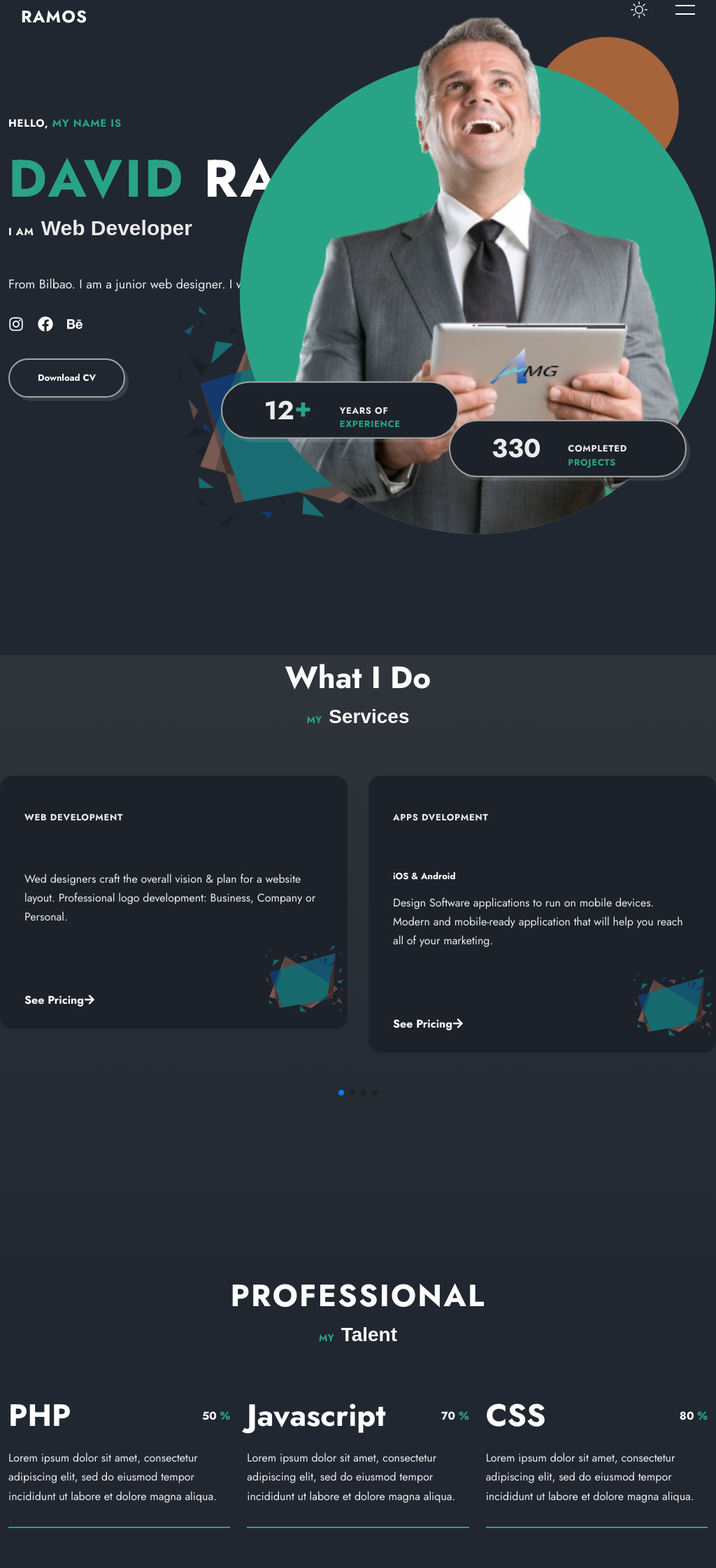
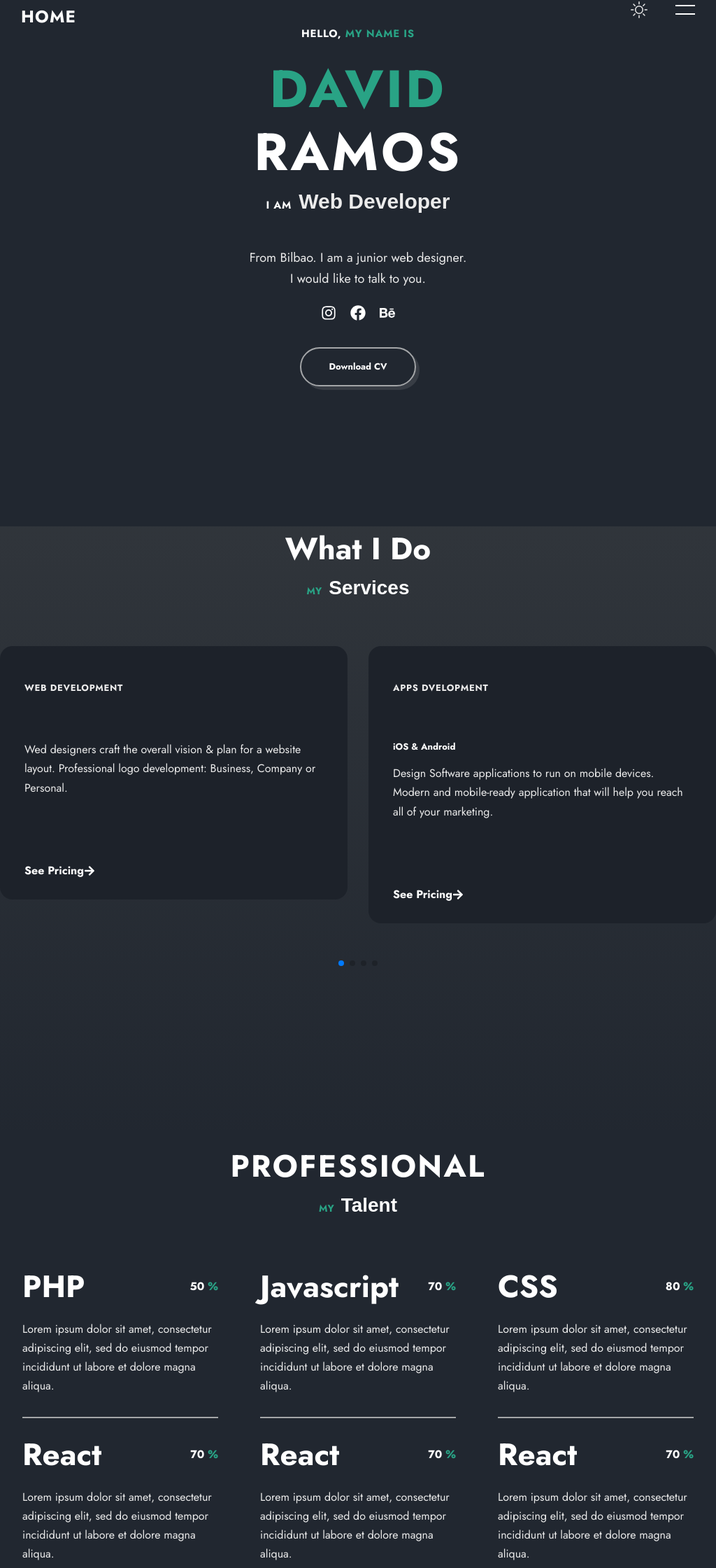
Before and after one commit to albinramos/frontend-react-personal, a React (Vite) app: page /#home in a window 1024 px wide. Shown: the part 44-2284 px from the top of the page at 70% size. Built offline with nearby package versions, Linux system fonts and the light colour scheme.

Commit message:
CSS responsive

```diff
--- a/index.html
+++ b/index.html
@@ -8,7 +8,7 @@
     <link href='https://unpkg.com/boxicons@2.1.4/css/boxicons.min.css' rel='stylesheet'>
     <!-- UNICONS -->
     <link rel="stylesheet" href="https://unicons.iconscout.com/release/v4.0.8/css/line.css">
-    <title>Vite + React</title>
+    <title>PORTFOLIO</title>
   </head>
   <body>
     <div id="root"></div>
--- a/src/components/contact/Contact.jsx
+++ b/src/components/contact/Contact.jsx
@@ -52,21 +52,21 @@ const handleSubmit = (e) => {
                     <FaRegMap />
                   </span>
                   <h3 className="contact__card-title">Address</h3>
-                    <p className="contact__card-data">Solondota, 48600 Sopelana </p>
+                    <p className="contact__card-data">Bilbao, 45 48000 Bilbao </p>
                 </div>
                 <div className="contact__card">
                   <span className="contact__card-icon">
                     <FaRegUser />
                   </span>
                   <h3 className="contact__card-title">Freelance</h3>
-                    <p className="contact__card-data">Available Right Now </p>
+                    <p className="contact__card-data">Availabe for new projects</p>
                 </div>
                 <div className="contact__card">
                   <span className="contact__card-icon">
                     <FaRegEnvelope />
                   </span>
                   <h3 className="contact__card-title">Email</h3>
-                    <p className="contact__card-data">dramosh79@gmail.com </p>
+                    <p className="contact__card-data">david@mail.com </p>
                 </div>
                 <div className="contact__card">
                   <span className="contact__card-icon">
--- a/src/components/contact/contact.css
+++ b/src/components/contact/contact.css
@@ -4,6 +4,9 @@
 
 .contact__container{
   grid-template-columns: 5fr 7fr;
+  display: flex;
+  flex-direction: column;
+  align-items: center;
 }
 
 .contact__card{
@@ -92,3 +95,29 @@
 .text-cs{
   margin-top: 20px;
 }
+
+
+@media only screen and (max-width: 468px) {
+  .portfolio__items {
+      width: 80%; /* En dispositivos móviles, ocupa todo el ancho disponible */
+      margin: auto;
+      height: 100%;
+    }
+}
+
+@media only screen and (min-width: 1024px){
+  .contact__container{
+    grid-template-columns: 5fr 7fr;
+    display: flex;
+    flex-direction: row;
+    margin: auto;
+  }
+
+  .contact__content{
+    margin: auto;
+  }
+
+  .contact__form{
+    margin: auto;
+  }
+}
--- a/src/components/header/Header.jsx
+++ b/src/components/header/Header.jsx
@@ -11,8 +11,8 @@ import { animateScroll } from 'react-scroll';
 const Header = () => {
   const [showMenu, setShowMenu] = useState(false);
   const [scrollNav, setScrollNav] = useState(false);
-  const [theme, setTheme] = useState('dark-theme');
-
+  const [theme, setTheme] = useState('light-theme');
+  console.log('Current theme:', theme);
   const scrollTop = () => {
     animateScroll.scrollToTop();
   };
@@ -42,13 +42,14 @@ const Header = () => {
   }, [showMenu]);
 
   useEffect(() => {
+    console.log('Theme updated:', theme);
     document.documentElement.className = theme;}, [theme]);
 
 
   return(
     <header className={`${scrollNav ? 'scroll-header' : ''} header`} >
       <nav className="nav">
-        <Link to='/' onClick={scrollTop} href="" className="nav__logo text-cs">Ramos</Link>
+        <Link to='/' onClick={scrollTop} href="" className="nav__logo text-cs">Home</Link>
 
         <div className={`${showMenu ? 'nav__menu show-menu' : 'nav__menu'}`}>
           <div className="nav__Data">
--- a/src/components/home/Home.jsx
+++ b/src/components/home/Home.jsx
@@ -28,31 +28,11 @@ const Home = () => {
                     <img src={profileImg} alt="profile img" className="home__profile" />
                 </div>
 
-                <p className="home__data home__data-one">
-                    <span className="text-lg">
-                        12<b>+</b>
-                    </span>
-                    <span className="text-sm text-cs">
-                        Years of <span>Experience</span>
-                    </span>
-                </p>
 
-                <p className="home__data home__data-two">
-                    <span className="text-lg">
-                        330
-                    </span>
-                    <span className="text-sm text-cs">
-                        Completed<br>
-                        </br><span>
-                            Projects</span>
-                    </span>
-                </p>
-                 <img src={shapeOne} alt="shape one" className="shape shape__1" />
-                 <img src={shapeTwo} alt="shape two" className="shape shape__2" />
             </div>
 
             <p className="home__text">
-                From Bilbao. I am a junior web designer. I would like to talk to you.
+                From Bilbao. I am a junior web designer.<br></br> I would like to talk to you.
             </p>
             <div className="home__socials">
                 <a href='' className="home__social-link">
--- a/src/components/home/home.css
+++ b/src/components/home/home.css
@@ -39,9 +39,11 @@
 .home__title{
     color: #fff;
     font-size: 75px;
-    /* text-shadow: 2px 2px hsl(0, 0%, 0%), -2px 2px hsl(0, 0%, 0%), 2px -2px hsl(0, 0%, 0%), -2px -2px hsl(0, 0%, 0%), 5px 5px 0 rgb(0 0 0 / 20%); */
     line-height: 1.2;
     margin-top: 15px;
+    display: flex;
+    flex-direction: column;
+
 }
 
 .home__text{
@@ -167,12 +169,79 @@
     right: 6%;
 }
 
-.shape__2{
+/* .shape__2{
     width: 600px;
     height: 600px;
-}
+} */
 
-.shape__2{
+/* .shape__2{
     bottom: -20%;
     left: -30%;
+} */
+
+/* Estilos anteriores al @media */
+
+@media only screen and (max-width: 1024px) {
+    .home{
+        margin-top: 40px;
+    }
+
+    .home__container {
+      padding: 20px;
+    }
+
+    .home__wrapper {
+      display: flex;
+      flex-direction: column;
+      align-items: center;
+      text-align: center;
+      min-height: 0px;
+    }
+
+    .home__img-wrapper {
+      margin-top: 20px;
+    }
+
+    .home__profile {
+      width: 100%;
+      max-width: 300px;
+      height: auto;
+    }
+
+    .home__data {
+      margin-bottom: 15px;
+    }
+
+    .shape {
+      display: none;
+    }
+
+    .home__btns {
+      margin-top: 20px;
+      justify-content: center;
+    }
+
+    .home__title{
+        display: flex;
+        flex-direction: column;
+    }
+
+    .shape__1, .shape__2{
+        display: none;
+    }
+
+    .home__banner{
+        display: none;
+    }
+
+    .home__socials{
+        justify-content: center;
+  }
+    .home__text{
+        margin: auto;
+        margin-top: 40px;
+        margin-bottom: 20px;
+    }
+
+
 }
--- a/src/components/portfolio/portfolio.css
+++ b/src/components/portfolio/portfolio.css
@@ -32,15 +32,14 @@
     color: var(--primary-color);
 }
 
-
 .active-work::before,
 .portfolio__list-item:hover::before {
     width: 40px;
 }
 
 .portfolio__container{
-    grid-template-columns: repeat(3, 1fr);
-    gap: 40px;
+    /* grid-template-columns: repeat(3, 1fr);
+    gap: 40px; */
 }
 
 .portfolio__img-wrapper{
@@ -80,3 +79,41 @@
 .portfolio__description{
     min-height: 125px;
 }
+
+@media only screen and (max-width: 468px) {
+    .portfolio__items {
+        width: 80%; /* En dispositivos móviles, ocupa todo el ancho disponible */
+        margin: auto;
+        height: 100%;
+      }
+  }
+
+  @media only screen and (min-width: 768px) {
+    .portfolio__container {
+        display: flex;
+        flex-wrap: wrap;
+        gap: 20px; /* Ajusta el espacio entre los elementos según sea necesario */
+      }
+
+      .portfolio__items {
+        width: calc(40% - 20px); /* Ajusta el ancho según el número de elementos por fila y el espacio entre ellos */
+        box-sizing: border-box; /* Evita que el padding y el borde afecten el ancho real del elemento */
+        margin-bottom: 20px; /* Ajusta el espacio entre las filas según sea necesario */
+        margin: auto;
+      }
+  }
+
+  @media only screen and (min-width: 1024px){
+    .portfolio__container {
+        display: flex;
+        flex-wrap: wrap;
+        gap: 20px; /* Ajusta el espacio entre los elementos según sea necesario */
+      }
+
+      .portfolio__items {
+        width: calc(30% - 20px); /* Ajusta el ancho según el número de elementos por fila y el espacio entre ellos */
+        box-sizing: border-box; /* Evita que el padding y el borde afecten el ancho real del elemento */
+        margin-bottom: 20px; /* Ajusta el espacio entre las filas según sea necesario */
+        margin: auto;
+      }
+  }
--- a/src/components/services/Services.jsx
+++ b/src/components/services/Services.jsx
@@ -53,7 +53,7 @@ const Services = () => {
                                 See Pricing
                                 <FaArrowRight className='link__icon'></FaArrowRight>
                             </a>
-                            <img src={shapeTwo} alt="" className="shape c__shape" />
+
                         </SwiperSlide>
                     )
                 })}
--- a/src/components/skills/Skills.jsx
+++ b/src/components/skills/Skills.jsx
@@ -11,7 +11,7 @@ const Skills = () => {
             <p className='section__subtitle'>
                 My<span>Talent</span>
             </p>
-            <div className="skills__constainer container grid">
+            <div className="skills__container container grid">
                 {skills.map(({name, percentage, description}, index) => {
                     return (
                         <div className="skills__item" key={index}>
--- a/src/components/skills/skills.css
+++ b/src/components/skills/skills.css
@@ -2,10 +2,18 @@
     background-color: var(--third-gradient);
 }
 
-.skills__constainer{
-    grid-template-columns: repeat(3, 1fr);
-    row-gap: 70px;
-}
+.skills__container {
+    display: flex;
+    flex-wrap: wrap;
+    gap: 20px; /* Ajusta el espacio entre los elementos según sea necesario */
+  }
+
+  .skills__item {
+    width: calc(30% - 20px); /* Ajusta el ancho según el número de elementos por fila y el espacio entre ellos */
+    box-sizing: border-box; /* Evita que el padding y el borde afecten el ancho real del elemento */
+    margin-bottom: 20px; /* Ajusta el espacio entre las filas según sea necesario */
+    margin: auto;
+  }
 
 .skills__titles{
     display: flex;
@@ -45,3 +53,9 @@
     display: block;
     background-color: var(--primary-color);
 }
+
+@media only screen and (max-width: 768px) {
+    .skills__item {
+      width: 80%; /* En dispositivos móviles, ocupa todo el ancho disponible */
+    }
+  }
```
